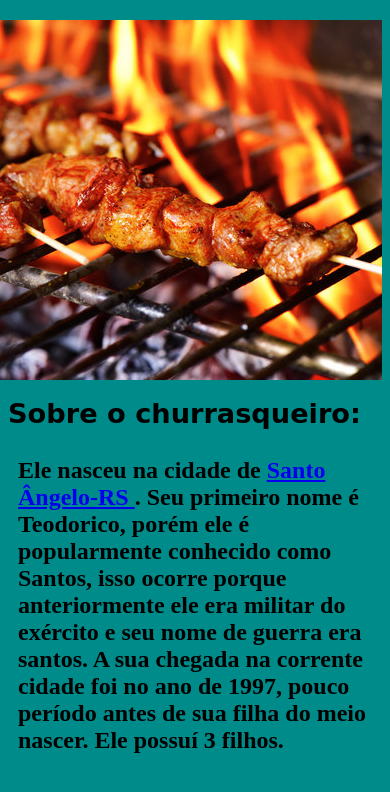
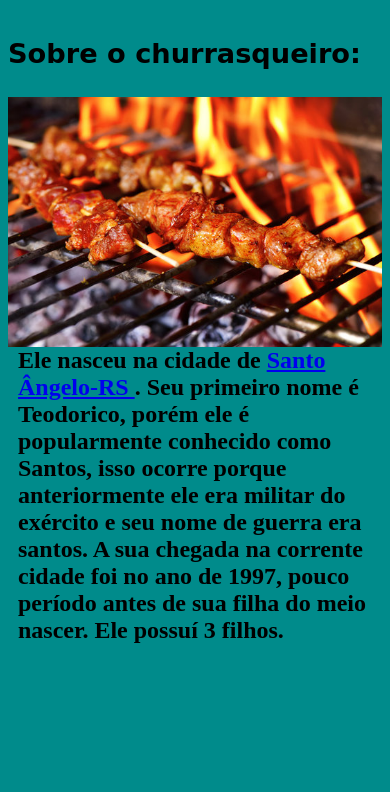
Before and after one commit to Gustavoe29/Criando-Site-HTML, a plain HTML site: page index.html in a window 390 px wide. Drawn offline with Linux system fonts and the light colour scheme.

Commit message:
In this part I resize the image to fit in mobile phones

```diff
--- a/Style.css
+++ b/Style.css
@@ -1,10 +1,12 @@
 .About {
-    float:left; font-family: cursive; text-align: left; font-size: 170%; padding-bottom: 10px; max-width: 500px;
+    float:left; font-family: cursive; text-align: left; font-size: 170%; padding-bottom: 10px; max-width: 500px; margin-left: auto;
     }
 .Details {
      text-align: left; max-width: 500px; padding-top: 85px; padding-left: 10px;
 }
 .image1 {
-    float: right;
+    float: right; resize: both; image-resolution: 400; max-width: 100%;
+    min-width: 300px;
+    height: auto;
 }
 body {background-color: darkcyan;}
--- a/index.html
+++ b/index.html
@@ -1,7 +1,6 @@
 <!DOCTYPE html>
 <html lang="en">
 <head>
-    <img src="./Imagens/360_F_107169588_npa3G6IiqqqtsehxOCFTcAVAA6dTtKgX.jpg" alt="Fonte: https://stock.adobe.com/br/search?k=espetinho&asset_id=107169588" class="image1">
     <link rel="icon" href="./Imagens/1394141.jpg">
     <link rel="stylesheet" href="style.css">
     <meta charset="UTF-8">
@@ -14,6 +13,7 @@
     <h1 class="About">
         Sobre o churrasqueiro:
     </h1>
+    <img src="./Imagens/360_F_107169588_npa3G6IiqqqtsehxOCFTcAVAA6dTtKgX.jpg" alt="Fonte: https://stock.adobe.com/br/search?k=espetinho&asset_id=107169588" class="image1">
     <h2 class="Details">
 Ele nasceu na cidade de <a target="_blank" href="https://www.google.com/maps/place/Santo+%C3%82ngelo,+RS/@-28.3002529,-54.2538785,13z/data=!3m1!4b1!4m5!3m4!1s0x94fe9091a97f35f1:0x5f576c0ad8e18ca8!8m2!3d-28.3001866!4d-54.2658317">Santo Ângelo-RS
 </a>. Seu primeiro nome é Teodorico, porém ele é popularmente conhecido como Santos, isso ocorre porque anteriormente ele era militar do exército e seu nome de guerra era santos.
```
